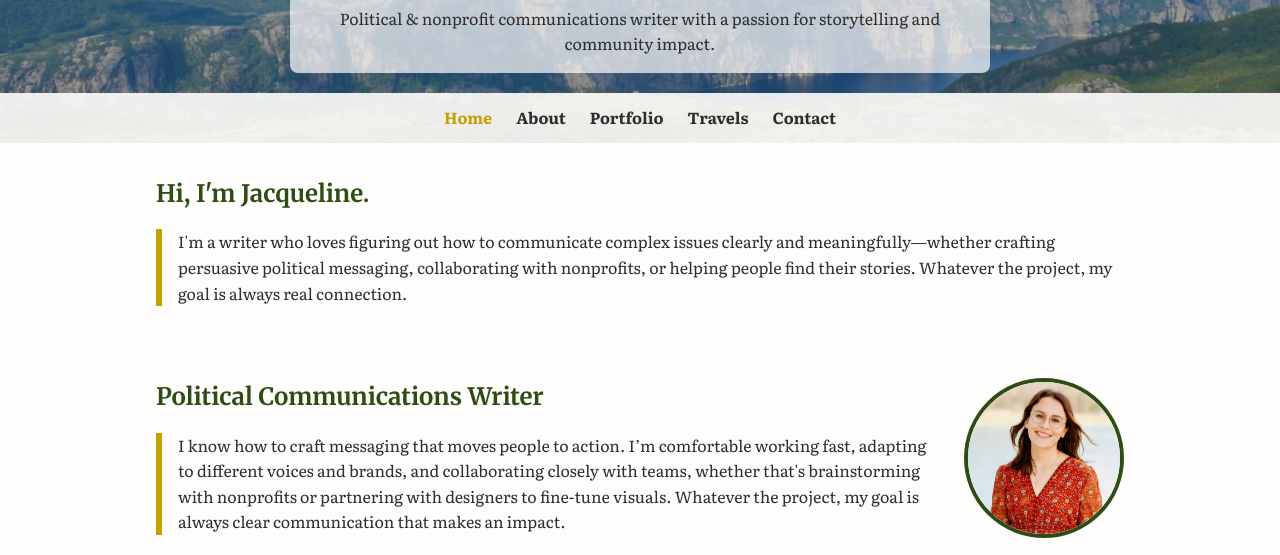
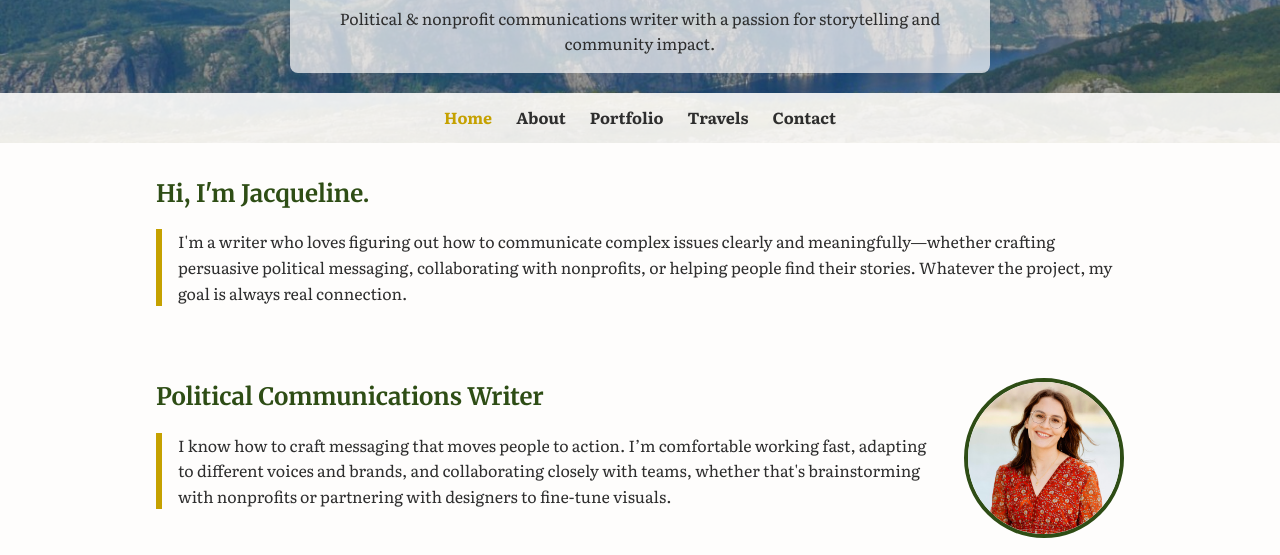
Before and after one commit to jackspiwrites/jacqueline-spiegel-site, a website: page index.html in a window 1280 px wide. Shown: the part 157-712 px from the top of the page. Drawn offline with Linux system fonts and the light colour scheme.

Commit message:
index and about

```diff
--- a/index.html
+++ b/index.html
@@ -46,7 +46,7 @@
         <section class="feature">
           <h2>Political Communications Writer</h2>
           <p>
-          I know how to craft messaging that moves people to action. I’m comfortable working fast, adapting to different voices and brands, and collaborating closely with teams, whether that's brainstorming with nonprofits or partnering with designers to fine-tune visuals. Whatever the project, my goal is always clear communication that makes an impact.
+          I know how to craft messaging that moves people to action. I’m comfortable working fast, adapting to different voices and brands, and collaborating closely with teams, whether that's brainstorming with nonprofits or partnering with designers to fine-tune visuals.
           </p>
         </section>
 
```
Also changed, not shown: about.html (+1 -1 lines).
